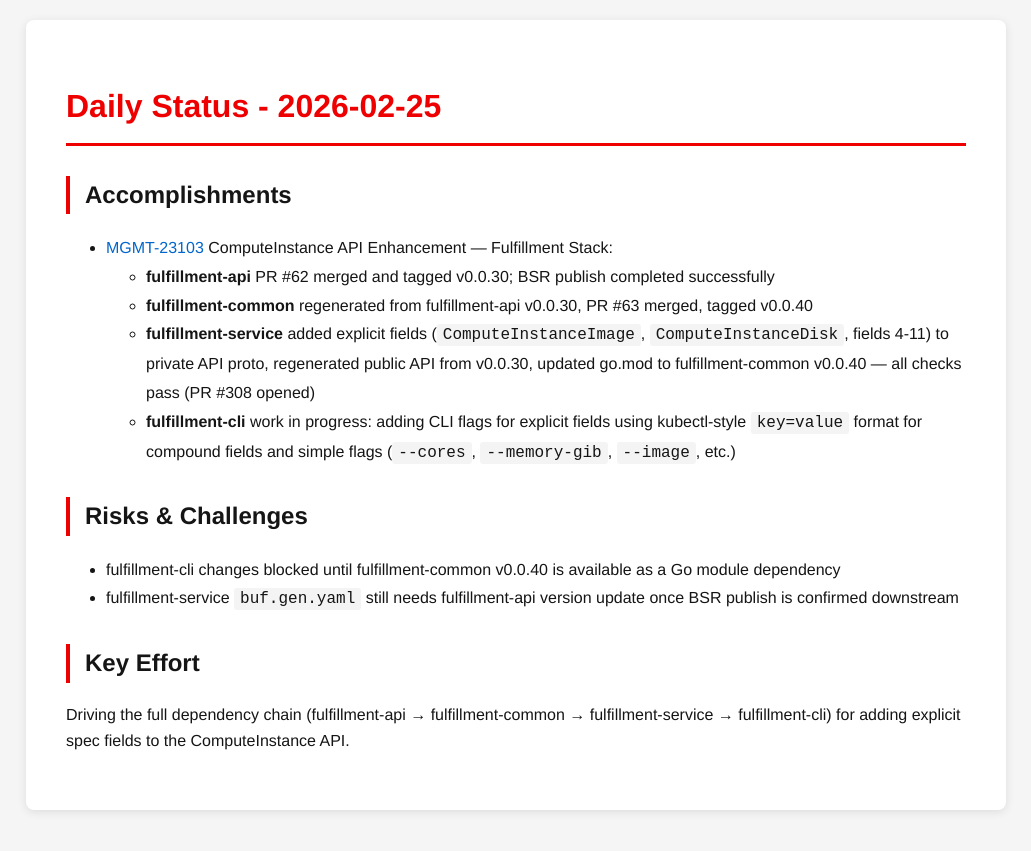
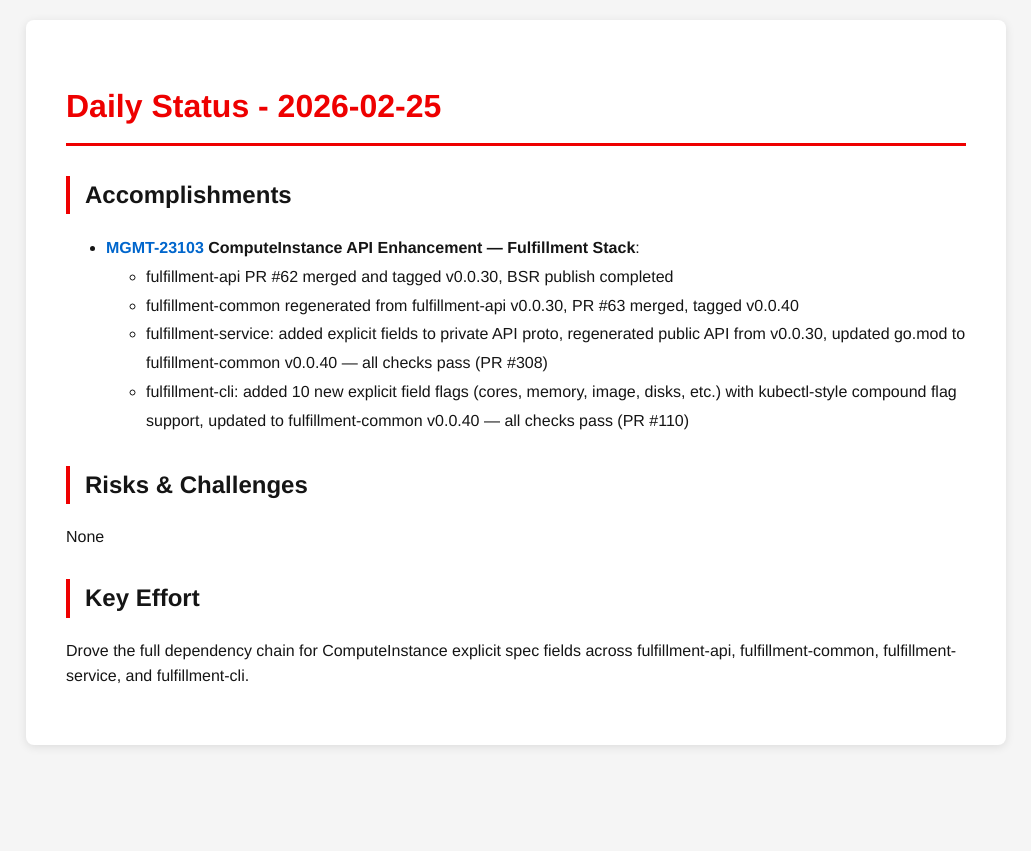
Before and after one commit to tzvatot/daily-status, a Jekyll site: the page built from 2026-02-25.md, in a window 1280 px wide. Shown: the top 851 px of the page, without its empty margins (124-1155 px from the left). Built offline with Jekyll 4.4.1, drawn with Linux system fonts in a browser that asks for light colours.

Commit message:
Daily status update - 2026-02-25

```diff
--- a/2026-02-25.md
+++ b/2026-02-25.md
@@ -8,17 +8,16 @@ date: 2026-02-25
 
 ## Accomplishments
 
-- [MGMT-23103](https://issues.redhat.com/browse/MGMT-23103) ComputeInstance API Enhancement — Fulfillment Stack:
-  - **fulfillment-api** PR #62 merged and tagged v0.0.30; BSR publish completed successfully
-  - **fulfillment-common** regenerated from fulfillment-api v0.0.30, PR #63 merged, tagged v0.0.40
-  - **fulfillment-service** added explicit fields (`ComputeInstanceImage`, `ComputeInstanceDisk`, fields 4-11) to private API proto, regenerated public API from v0.0.30, updated go.mod to fulfillment-common v0.0.40 — all checks pass (PR #308 opened)
-  - **fulfillment-cli** work in progress: adding CLI flags for explicit fields using kubectl-style `key=value` format for compound fields and simple flags (`--cores`, `--memory-gib`, `--image`, etc.)
+- **[MGMT-23103](https://issues.redhat.com/browse/MGMT-23103) ComputeInstance API Enhancement — Fulfillment Stack**:
+  - fulfillment-api PR #62 merged and tagged v0.0.30, BSR publish completed
+  - fulfillment-common regenerated from fulfillment-api v0.0.30, PR #63 merged, tagged v0.0.40
+  - fulfillment-service: added explicit fields to private API proto, regenerated public API from v0.0.30, updated go.mod to fulfillment-common v0.0.40 — all checks pass (PR #308)
+  - fulfillment-cli: added 10 new explicit field flags (cores, memory, image, disks, etc.) with kubectl-style compound flag support, updated to fulfillment-common v0.0.40 — all checks pass (PR #110)
 
 ## Risks & Challenges
 
-- fulfillment-cli changes blocked until fulfillment-common v0.0.40 is available as a Go module dependency
-- fulfillment-service `buf.gen.yaml` still needs fulfillment-api version update once BSR publish is confirmed downstream
+None
 
 ## Key Effort
 
-Driving the full dependency chain (fulfillment-api → fulfillment-common → fulfillment-service → fulfillment-cli) for adding explicit spec fields to the ComputeInstance API.
+Drove the full dependency chain for ComputeInstance explicit spec fields across fulfillment-api, fulfillment-common, fulfillment-service, and fulfillment-cli.
```
